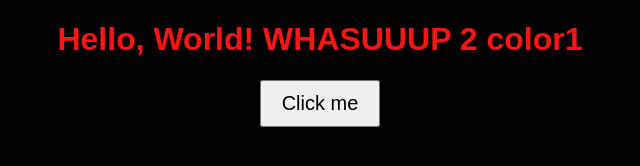
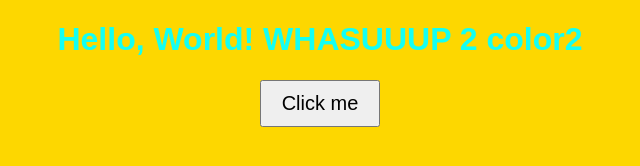
Before and after one commit to LemonCoda/test1, a plain HTML site: page index.html in a window 1280 px wide. Shown: the whole page, without its empty margins (320-960 px from the left). Drawn offline with Linux system fonts and the light colour scheme.

Commit message:
add color2 branch with some changes~

```diff
--- a/index.html
+++ b/index.html
@@ -8,7 +8,7 @@
     <link rel="stylesheet" href="styles.css">
 </head>
 <body>
-    <h1>Hello, World! WHASUUUP 2 color1</h1>
+    <h1>Hello, World! WHASUUUP 2 color2</h1>
     <button id="myButton">Click me</button>
     <script src="script.js"></script>
 </body>
--- a/script.js
+++ b/script.js
@@ -1,4 +1,4 @@
 // script.js
 document.getElementById('myButton').addEventListener('click', function() {
-    alert('Button clicked! BOY 2 color1');
+    alert('Button clicked! BOY 2 color2');
 });
--- a/styles.css
+++ b/styles.css
@@ -2,11 +2,11 @@
 body {
     font-family: Arial, sans-serif;
     text-align: center;
-    background-color: #000000;
+    background-color: #fdd700;
 }
 
 h1 {
-    color: #ff1414;
+    color: #14fff3;
 }
 
 button {
```
